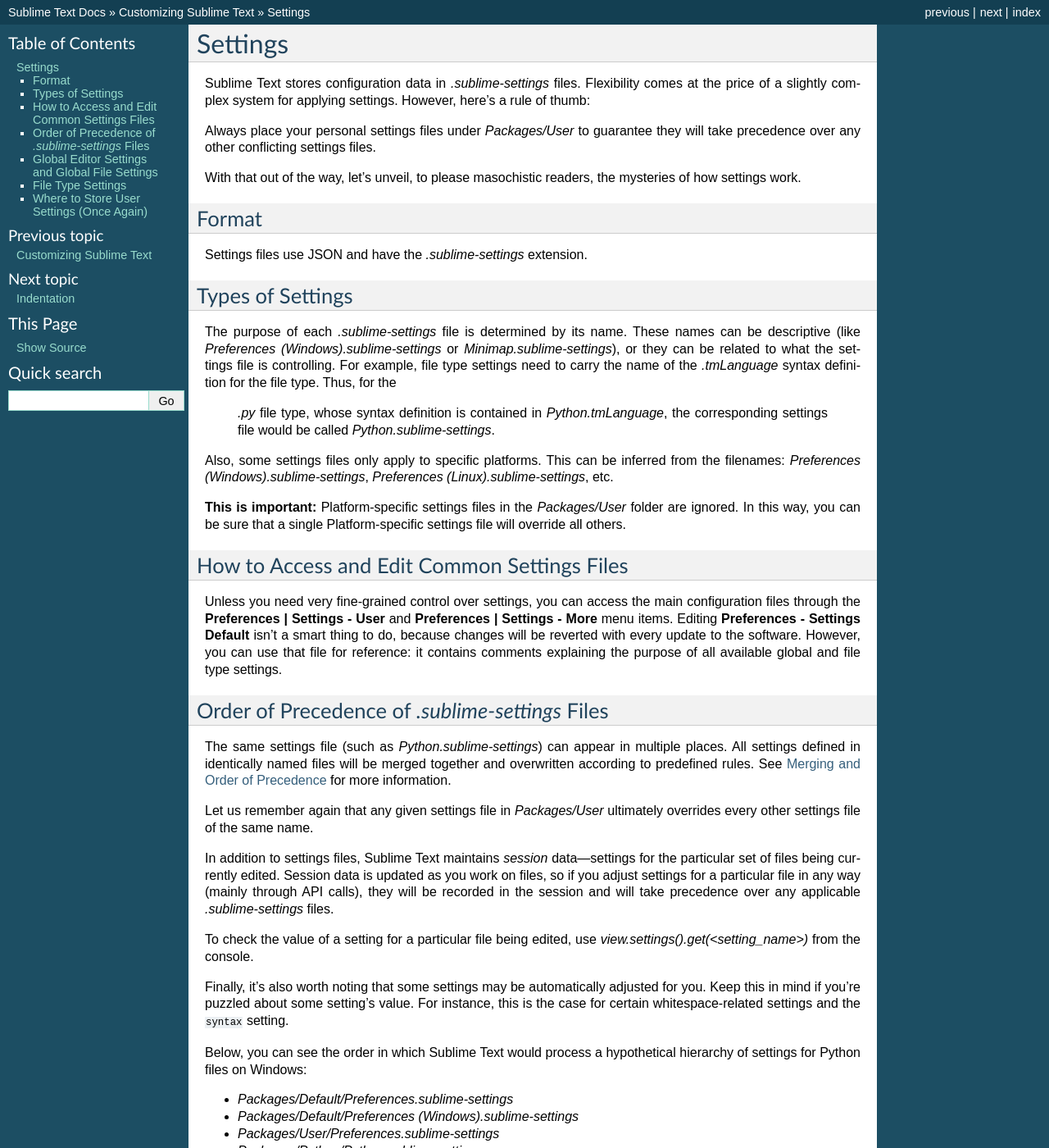
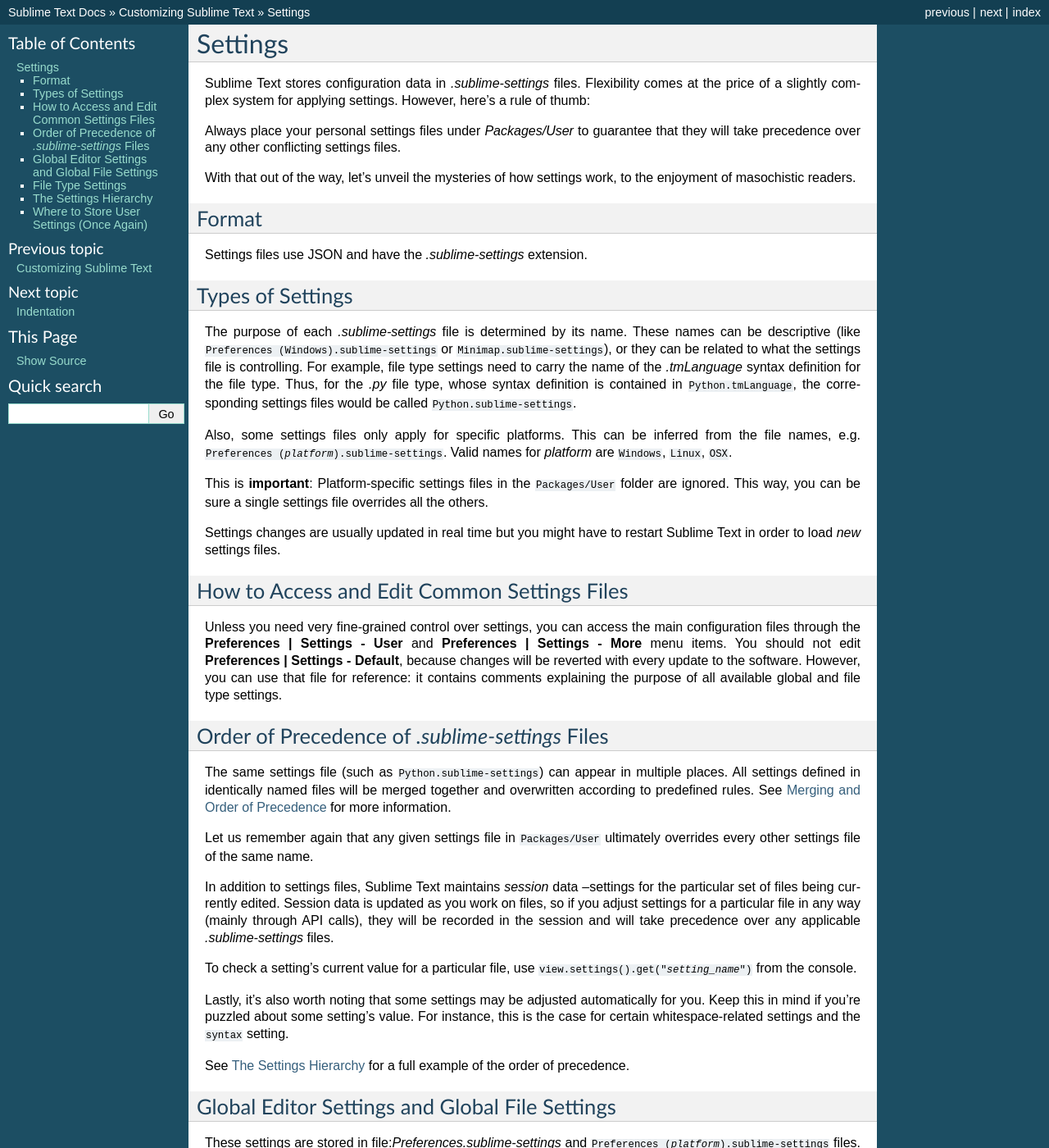
Before and after one commit to guillermooo/sublime-undocs, a Sphinx documentation site: the page built from source/customization/settings.rst, in a window 1280 px wide and 1400 px high. Shown: the whole window at 82% size. Built offline with Sphinx 7.4.7, drawn with Linux system fonts in a browser that asks for light colours; some of the changed text lies outside the part shown.

Commit message:
edit docs

```diff
--- a/source/customization/settings.rst
+++ b/source/customization/settings.rst
@@ -7,10 +7,10 @@
 settings. However, here's a rule of thumb:
 
 Always place your personal settings files under *Packages/User* to guarantee
-they will take precedence over any other conflicting settings files.
+that they will take precedence over any other conflicting settings files.
 
-With that out of the way, let's unveil, to please masochistic readers,
-the mysteries of how settings work.
+With that out of the way, let's unveil the mysteries of how settings work, to
+the enjoyment of masochistic readers.
 
 
 Format
@@ -23,20 +23,26 @@
 =================
 
 The purpose of each *.sublime-settings* file is determined by its name. These
-names can be descriptive (like *Preferences (Windows).sublime-settings*
-or *Minimap.sublime-settings*), or they can be related to what the settings
-file is controlling. For example, file type settings need to carry the name
-of the *.tmLanguage* syntax definition for the file type. Thus, for the
- *.py* file type, whose syntax definition is contained in *Python.tmLanguage*,
- the corresponding settings file would be called *Python.sublime-settings*.
+names can be descriptive (like :file:`Preferences (Windows).sublime-settings` or
+:file:`Minimap.sublime-settings`), or they can be related to what the settings
+file is controlling. For example, file type settings need to carry the name of
+the *.tmLanguage* syntax definition for the file type. Thus, for the *.py* file
+type, whose syntax definition is contained in :file:`Python.tmLanguage`, the
+corresponding settings files would be called :file:`Python.sublime-settings`.
 
-Also, some settings files only apply to specific platforms. This can be
-inferred from the filenames: *Preferences (Windows).sublime-settings*,
-*Preferences (Linux).sublime-settings*, etc.
+.. XXX does this also work for custom .sublime-settings files?
 
-**This is important:** Platform-specific settings files in the *Packages/User*
-folder are ignored. In this way, you can be sure that a single Platform-specific
-settings file will override all others.
+Also, some settings files only apply for specific platforms. This can be
+inferred from the file names, e.g.
+:file:`Preferences ({platform}).sublime-settings`. Valid names for *platform*
+are ``Windows``, ``Linux``, ``OSX``.
+
+This is **important**: Platform-specific settings files in the
+:file:`Packages/User` folder are ignored. This way, you can be sure a single
+settings file overrides all the others.
+
+Settings changes are usually updated in real time but you might have to restart
+Sublime Text in order to load *new* settings files.
 
 
 How to Access and Edit Common Settings Files
@@ -44,57 +50,48 @@
 
 Unless you need very fine-grained control over settings, you can access the main
 configuration files through the **Preferences | Settings - User** and
-**Preferences | Settings - More** menu items. Editing **Preferences - Settings Default**
-isn't a smart thing to do, because changes will be reverted with every update
-to the software. However, you can use that file for reference: it contains comments
-explaining the purpose of all available global and file type settings.
+**Preferences | Settings - More** menu items. You should not edit **Preferences | Settings - Default**,
+because changes will be reverted with every update to the software. However, you
+can use that file for reference: it contains comments explaining the purpose of all
+available global and file type settings.
 
 
 Order of Precedence of *.sublime-settings* Files
 ==================================================
 
-The same settings file (such as *Python.sublime-settings*) can appear in multiple
-places. All settings defined in identically named files will be merged together
-and overwritten according to predefined rules. See
+The same settings file (such as :file:`Python.sublime-settings`) can appear in
+multiple places. All settings defined in identically named files will be merged
+together and overwritten according to predefined rules. See
 :ref:`merging-and-order-of-precedence` for more information.
 
-Let us remember again that any given settings file in *Packages/User* ultimately
-overrides every other settings file of the same name.
+Let us remember again that any given settings file in :file:`Packages/User`
+ultimately overrides every other settings file of the same name.
 
-In addition to settings files, Sublime Text maintains *session* data---settings
+In addition to settings files, Sublime Text maintains *session* data --settings
 for the particular set of files being currently edited. Session data is updated
 as you work on files, so if you adjust settings for a particular file in any
 way (mainly through API calls), they will be recorded in the session and will
 take precedence over any applicable *.sublime-settings* files.
 
-To check the value of a setting for a particular file being edited, use
-*view.settings().get(<setting_name>)* from the console.
+To check a setting's current value for a particular file, use
+:samp:`view.settings().get("{setting_name}")` from the console.
 
-Finally, it's also worth noting that some settings may be automatically adjusted
+Lastly, it's also worth noting that some settings may be adjusted automatically
 for you. Keep this in mind if you're puzzled about some setting's value. For
 instance, this is the case for certain whitespace-related settings and the
 ``syntax`` setting.
 
-Below, you can see the order in which Sublime Text would process a
-hypothetical hierarchy of settings for Python files on Windows:
-
-- *Packages/Default/Preferences.sublime-settings*
-- *Packages/Default/Preferences (Windows).sublime-settings*
-- *Packages/User/Preferences.sublime-settings*
-- *Packages/Python/Python.sublime-settings*
-- *Packages/User/Python.sublime-settings*
-- Session data for the current file
-- Auto adjusted settings
+See `The Settings Hierarchy`_ for a full example of the order of precedence.
 
 
 Global Editor Settings and Global File Settings
 ===============================================
 
-These settings are stored in *Preferences.sublime-settings* and
-*Preferences (<platform>).sublime-settings* files. The defaults can be
-found in *Packages/Default*.
+These settings are stored in file:`Preferences.sublime-settings` and
+:file:`Preferences ({platform}).sublime-settings` files. The defaults can be
+found in :file:`Packages/Default`.
 
-Valid names for *<platform>* are ``Linux``, ``OSX``, and ``Windows``.
+Valid names for *platform* are ``Windows``, ``Linux``, ``OSX``.
 
 
 File Type Settings
@@ -102,22 +99,46 @@
 
 If you want to target a specific file type, name the *.sublime-settings* file
 after the file type's syntax definition. For example, if our syntax definition
-was called *Python.tmLanguage*, we'd need to call our settings file
-*Python.sublime-settings*.
+was called :file:`Python.tmLanguage`, we'd need to call our settings file
+`Python.sublime-settings`.
+
+.. XXX does the tmLanguage's "name" key have any effect on this?
 
 Settings files for specific file types usually live in packages, like
-*Packages/Python*, but there can be multiple settings files in separate
-locations for the same file type.
+:file:`Packages/Python`, but there can be multiple settings files for the same
+file type in separate locations.
 
 Similarly to global settings, one can establish platform-specific settings for
-file types. For example, *Python (Linux).sublime-settings* would be
-consulted only under Linux.
+file types. For example, :file:`Python (Linux).sublime-settings` would only be
+consulted under Linux.
 
-Also, let us stress that, under *Packages/User*, only *Python.sublime-settings*
-would be read, but not any *Python (<platform>).sublime-settings* variants.
+Also, let us emphasize that under :file:`Pakages/User` only
+:file:`Python.sublime-settings` would be read, but not any
+:file:`Python ({platform}).sublime-settings` variant.
 
 Regardless of its location, any file-type-specific settings file has precedence
-over every global settings file affecting the file type.
+over a global settings file affecting the same filet type.
+
+
+.. _settings-hierarchy:
+
+The Settings Hierarchy
+======================
+
+Below, you can see the order in which Sublime Text would process a
+hypothetical hierarchy of settings for Python files on Windows:
+
+- :file:`Packages/Default/Preferences.sublime-settings`
+- :file:`Packages/Default/Preferences (Windows).sublime-settings`
+- :file:`Packages/AnyOtherPackage/Preferences.sublime-settings`
+- :file:`Packages/AnyOtherPackage/Preferences (Windows).sublime-settings`
+- :file:`Packages/User/Preferences.sublime-settings`
+- Settings from the current project
+- :file:`Packages/Python/Python.sublime-settings`
+- :file:`Packages/Python/Python (Windows).sublime-settings`
+- :file:`Packages/User/Python.sublime-settings`
+- Session data for the current file
+- Auto-adjusted settings
 
 
 Where to Store User Settings (Once Again)
@@ -125,4 +146,4 @@
 
 Whenever you want to save settings, especially if they should be preserved
 between software updates, place the corresponding *.sublime-settings* file in
-*Packages/User*.
+:file:`Packages/User`.
```
